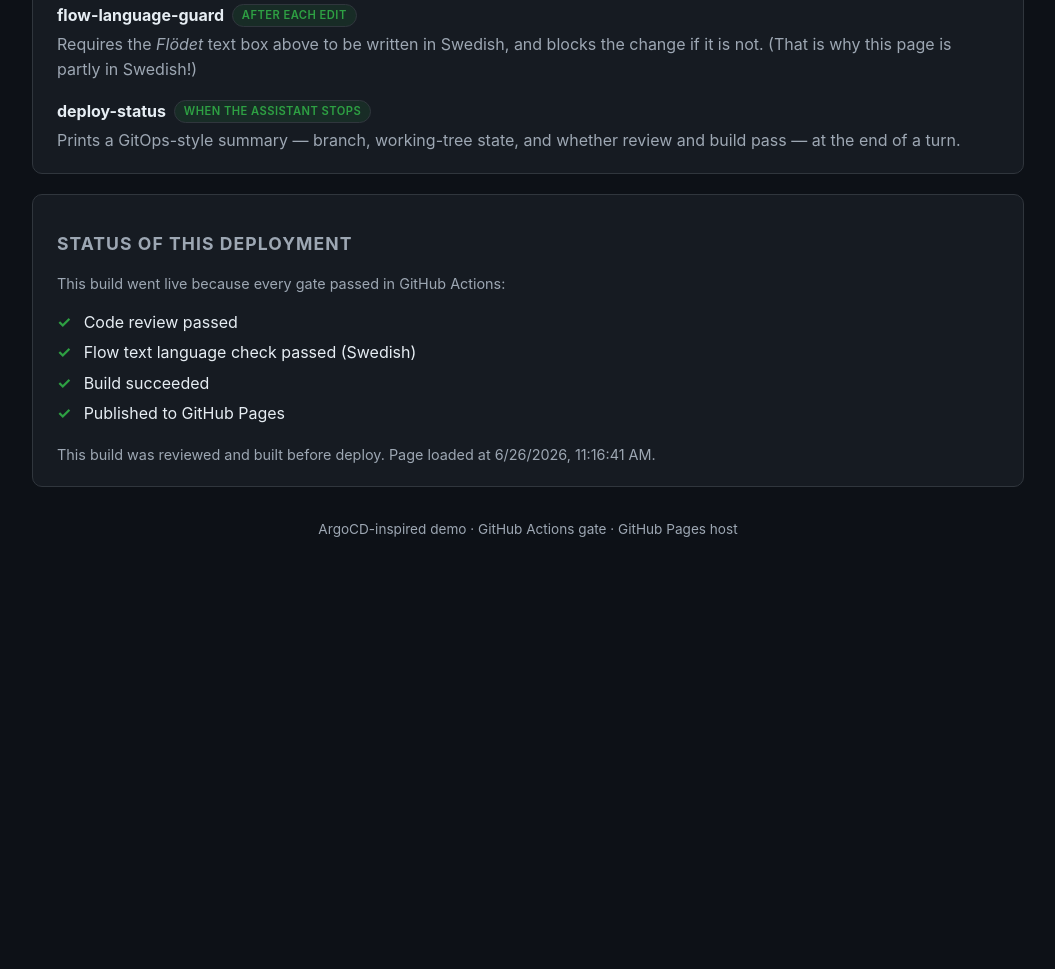
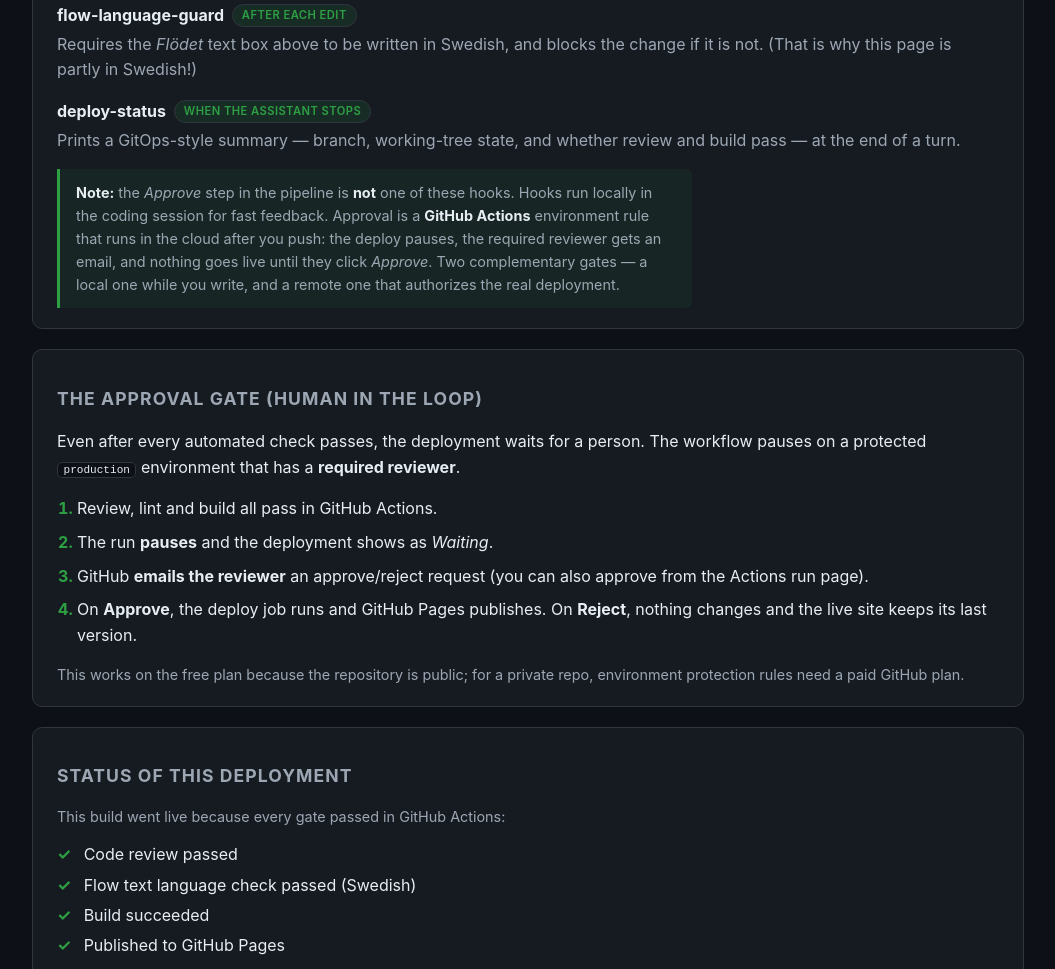
Before and after one commit to scholdborg/gitops-review-webapp, a website: page public/index.html in a window 1280 px wide. Shown: the part 2285-3254 px from the top of the page, without its empty margins (112-1167 px from the left). Before the commit the page ends 2888 px from the top, so only its background shows below. Drawn offline with Linux system fonts and the light colour scheme; files that its build step writes are made by us from their sources; files whose address does not match are found by name.

Commit message:
Document the approval gate on the page and clarify it is not a hook
- README: expand the reviewer flow (waiting -> email -> approve/reject ->
  publish) and add a "Is the approval gate a Claude Code hook? No" table
  contrasting local hooks vs the remote GitHub Actions approval gate.
- Webpage: add a note under the hooks list that the Approve step is a GitHub
  Actions environment rule (not a hook), and a new "approval gate" section
  describing the human-in-the-loop flow. Style the .note callout.

Co-Authored-By: Claude Opus 4.8 <noreply@anthropic.com>

```diff
--- a/public/index.html
+++ b/public/index.html
@@ -199,6 +199,40 @@ Deploy: <span class="fail">skipped &mdash; checks did not pass</span></pre>
             whether review and build pass &mdash; at the end of a turn.
           </dd>
         </dl>
+
+        <p class="note">
+          <strong>Note:</strong> the <em>Approve</em> step in the pipeline is
+          <strong>not</strong> one of these hooks. Hooks run locally in the
+          coding session for fast feedback. Approval is a
+          <strong>GitHub Actions</strong> environment rule that runs in the
+          cloud after you push: the deploy pauses, the required reviewer gets an
+          email, and nothing goes live until they click <em>Approve</em>. Two
+          complementary gates &mdash; a local one while you write, and a remote
+          one that authorizes the real deployment.
+        </p>
+      </section>
+
+      <section class="approval" aria-label="Approval gate">
+        <h2>The approval gate (human in the loop)</h2>
+        <p>
+          Even after every automated check passes, the deployment waits for a
+          person. The workflow pauses on a protected <code>production</code>
+          environment that has a <strong>required reviewer</strong>.
+        </p>
+        <ol class="steps">
+          <li>Review, lint and build all pass in GitHub Actions.</li>
+          <li>The run <strong>pauses</strong> and the deployment shows as
+            <em>Waiting</em>.</li>
+          <li>GitHub <strong>emails the reviewer</strong> an approve/reject
+            request (you can also approve from the Actions run page).</li>
+          <li>On <strong>Approve</strong>, the deploy job runs and GitHub Pages
+            publishes. On <strong>Reject</strong>, nothing changes and the live
+            site keeps its last version.</li>
+        </ol>
+        <p class="hint">
+          This works on the free plan because the repository is public; for a
+          private repo, environment protection rules need a paid GitHub plan.
+        </p>
       </section>
 
       <section class="status" id="status">
--- a/src/style.css
+++ b/src/style.css
@@ -165,6 +165,20 @@ code {
   margin-bottom: 0;
 }
 
+.note {
+  margin: 1rem 0 0;
+  padding: 0.75rem 1rem;
+  font-size: 0.9rem;
+  color: var(--muted);
+  background: rgba(46, 160, 67, 0.08);
+  border-left: 3px solid var(--accent);
+  border-radius: 0 6px 6px 0;
+}
+
+.note strong {
+  color: var(--text);
+}
+
 .status-badge {
   margin-top: 0.75rem;
 }
```
Also changed, not shown: README.md.
